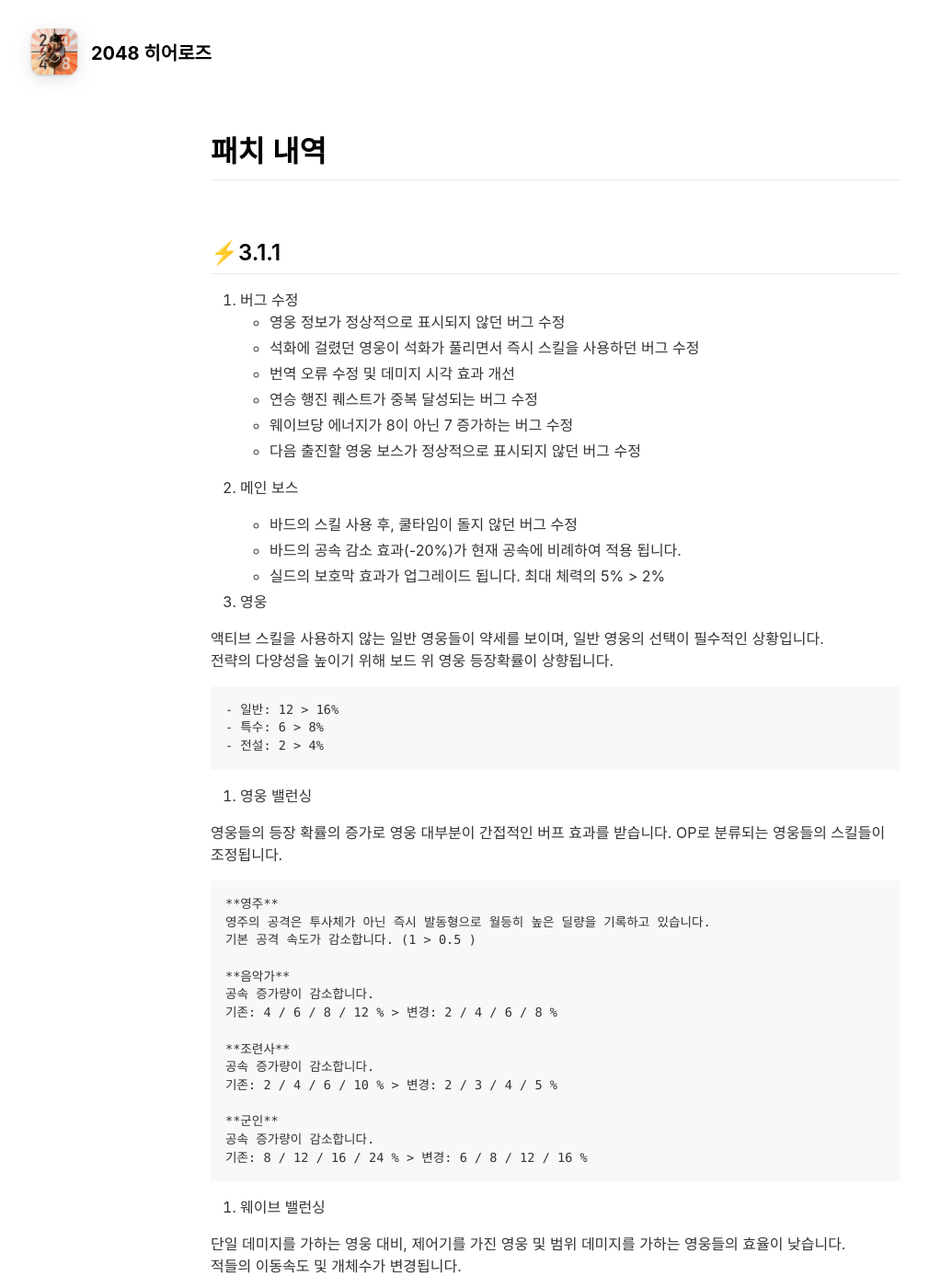
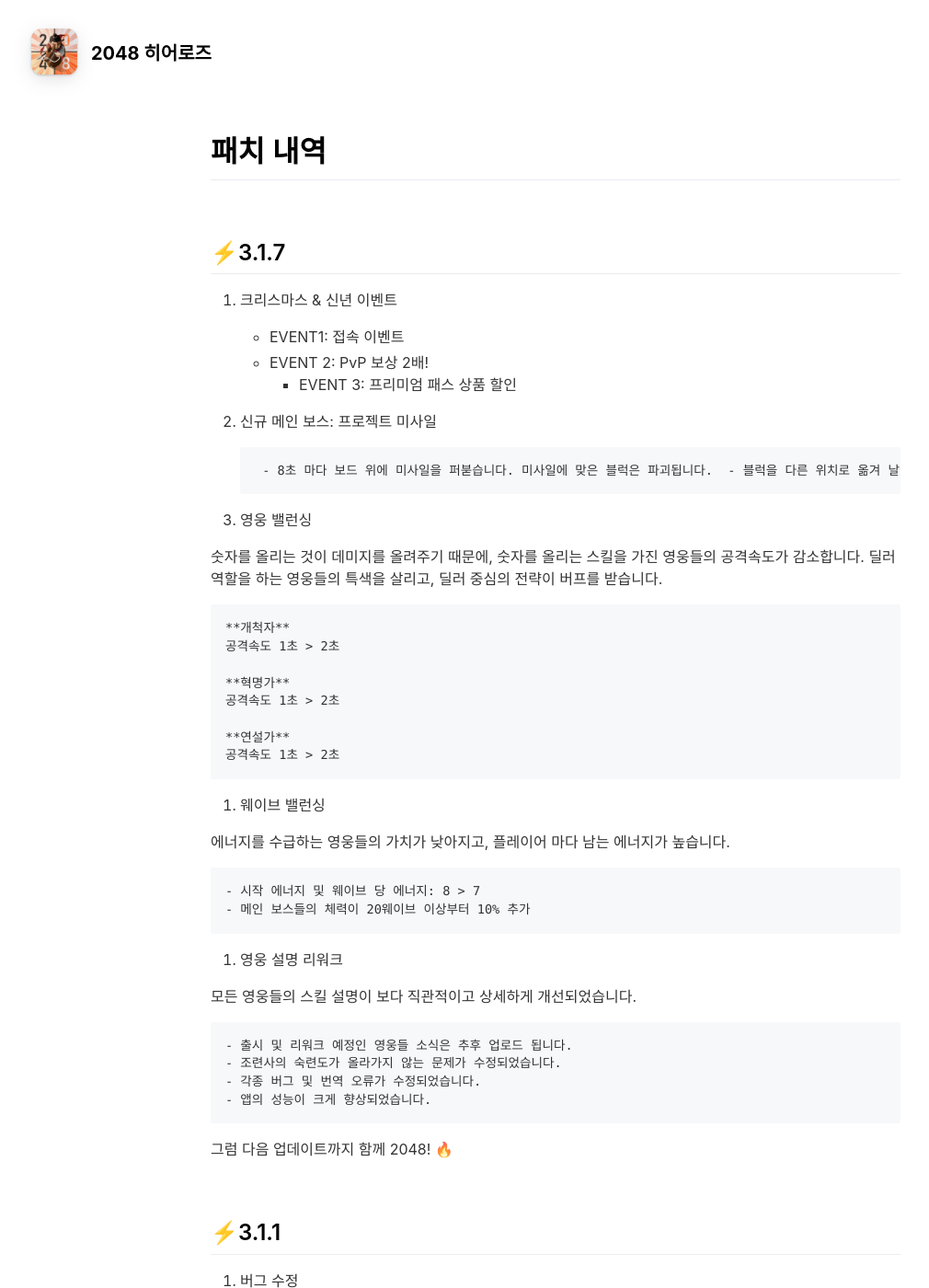
Before and after one commit to ArgoExped/Frozen-Arts, a Jekyll site: the page built from patch-kr.md, in a window 1280 px wide and 1400 px high. Shown: the whole window at 92% size, without its empty margins (36-1046 px from the left). Built offline with Jekyll 4.4.1, drawn with Linux system fonts in a browser that asks for light colours; nearby versions of some CDN libraries.

Commit message:
Update patch-kr.md
3.1.6

```diff
--- a/patch-kr.md
+++ b/patch-kr.md
@@ -6,6 +6,58 @@ include_in_header: true
 # 패치 내역
 
 <br>
+
+## ⚡3.1.7
+
+1. 크리스마스 & 신년 이벤트
+
+	- EVENT1: 접속 이벤트
+	- EVENT 2: PvP 보상 2배!
+        - EVENT 3: 프리미엄 패스 상품 할인
+
+
+2. 신규 메인 보스: 프로젝트 미사일
+
+        - 8초 마다 보드 위에 미사일을 퍼붇습니다. 미사일에 맞은 블럭은 파괴됩니다.
+	- 블럭을 다른 위치로 옮겨 날아오는 미사일을 피할 수 있습니다.
+
+
+3. 영웅 밸런싱
+
+숫자를 올리는 것이 데미지를 올려주기 때문에, 숫자를 올리는 스킬을 가진 영웅들의 공격속도가 감소합니다.
+딜러 역할을 하는 영웅들의 특색을 살리고, 딜러 중심의 전략이 버프를 받습니다.
+
+	**개척자**
+	공격속도 1초 > 2초
+
+	**혁명가**
+	공격속도 1초 > 2초
+
+	**연설가**
+	공격속도 1초 > 2초
+
+
+5. 웨이브 밸런싱
+
+에너지를 수급하는 영웅들의 가치가 낮아지고, 플레이어 마다 남는 에너지가 높습니다.
+
+	- 시작 에너지 및 웨이브 당 에너지: 8 > 7
+	- 메인 보스들의 체력이 20웨이브 이상부터 10% 추가
+
+6. 영웅 설명 리워크
+
+모든 영웅들의 스킬 설명이 보다 직관적이고 상세하게 개선되었습니다.
+
+	- 출시 및 리워크 예정인 영웅들 소식은 추후 업로드 됩니다.
+	- 조련사의 숙련도가 올라가지 않는 문제가 수정되었습니다.
+	- 각종 버그 및 번역 오류가 수정되었습니다.
+	- 앱의 성능이 크게 향상되었습니다.
+
+
+그럼 다음 업데이트까지 함께 2048! 🔥
+
+<br>
+
 
 ## ⚡3.1.1
 
```
